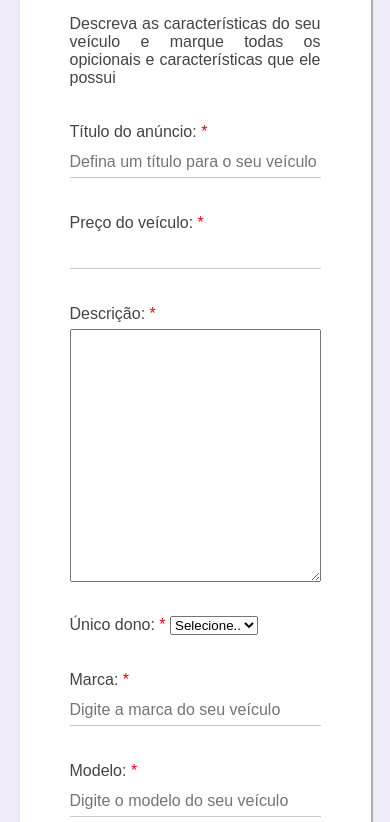
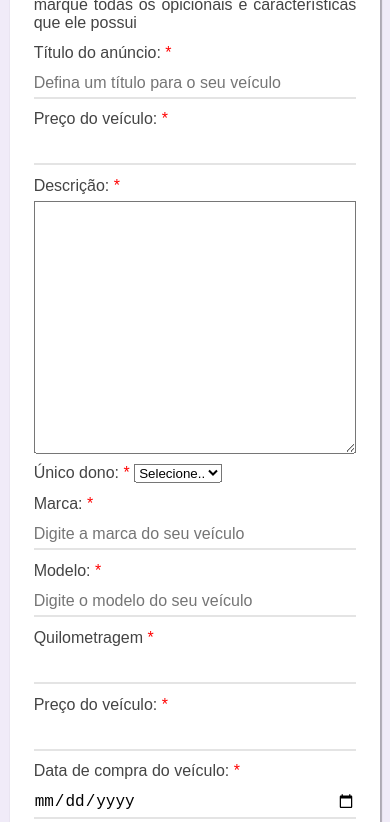
Before and after one commit to KatheleenAlves/html-css, a plain HTML site: page site-venda-veiculos/index.html in a window 390 px wide. Shown: the part 336-1158 px from the top of the page. Drawn offline with Linux system fonts and the light colour scheme.

Commit message:
Update style.css

```diff
--- a/site-venda-veiculos/estilos/style.css
+++ b/site-venda-veiculos/estilos/style.css
@@ -54,22 +54,14 @@ div.form-container{
 /* Form para celular */
 @media screen and (max-width: 768px) {
     div.form-container{
-        width: 90vw;
+        width: 95vw;
     }
+
     body{
         overflow-x: hidden;
     }
     div#descricao{
         text-align: justify;
-    }
-
-
-    div.secao-cadastro{
-        padding: 5px;
-    }
-
-    div.secao-cadastro div{
-        margin: 5px;
     }
 
 
@@ -99,8 +91,11 @@ div.secao-cadastro{
     padding: 20px;
 }
 
+/* div.secao-cadastro div{
+    margin: 1vw;
+} */
 div.secao-cadastro div{
-    margin: 30px;
+    margin: 1.5vw 1vw;
 }
 
 /* form Título */
```
